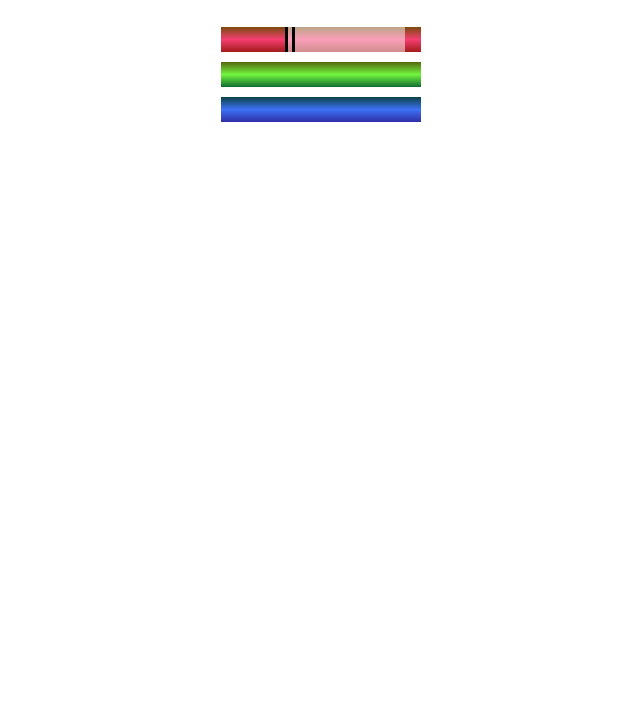
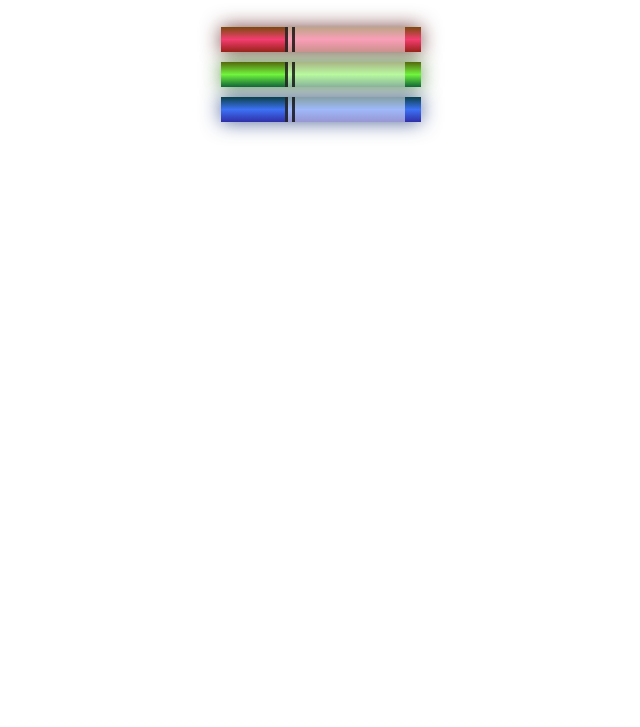
Before and after one commit to hoplit11/Responsive-Web-Design, a plain HTML site: page 3_CSS_Color Markers/index.html in a window 1280 px wide. Shown: the part 73-800 px from the top of the page, without its empty margins (319-959 px from the left). Drawn offline with Linux system fonts and the light colour scheme.

Commit message:
CSS Color Markers_Finish

```diff
--- a/3_CSS_Color Markers/index.html
+++ b/3_CSS_Color Markers/index.html
@@ -14,8 +14,14 @@
             <div class="cap"></div>
             <div class="sleeve"></div>
         </div>
-        <div class="marker green"></div>
-        <div class="marker blue"></div>
+        <div class="marker green">
+            <div class="cap"></div>
+            <div class="sleeve"></div>
+        </div>
+        <div class="marker blue">
+            <div class="cap"></div>
+            <div class="sleeve"></div>
+        </div>
 
     </div>
 
--- a/3_CSS_Color Markers/styles.css
+++ b/3_CSS_Color Markers/styles.css
@@ -17,21 +17,23 @@ h1 {
 
 .red {
     background: linear-gradient( rgb(122,74,14) , rgb(245,62,113) , rgb(162,27,27) );
+    box-shadow: 0 0 20px 0 rgba(83, 14, 14, 0.8); /* Replace the named color with the rgba function. Use the values 83 for red, 14 for green, 14 for blue and 0.8 for the alpha channel.*/
 }
 
 .green {
     background: linear-gradient(#55680D, #71F53E, #116C31) ;
+    box-shadow: 0 0 20px 0 #3B7E20CC ;  /*For the green marker's box-shadow property, replace the named color with a hex color code. Use the values 3B for red, 7E for green, 20 for blue, and CC for the alpha channel.*/
 }
 
 .blue {
     background: linear-gradient( hsl(186, 76%, 16%), hsl(223, 90%, 60%), hsl(240, 56%,42%));
+    box-shadow: 0 0 20px 0 hsla(223, 59%, 31%, 0.8) ; /*Finally, for the blue marker's box-shadow property, replace the named color with the hsla function. Use the values 223 for hue, 59% for saturation, 31% for lightness, and 0.8 for the alpha channel.*/
 }
-
-.sleeve {
+    .sleeve {
     width: 110px;
     height: 25px;
     background-color: rgba(255, 255, 255, 50%);
-    border-left: 10px double black; /*The border-left shorthand property lets you to set the left border's width, style, and color at the same time.*/
+    border-left: 10px double rgba(0, 0, 0, 75%); /*use an alpha channel to lower the opacity of the black border.For the border-left shorthand property, use the rgba function to set the color value to pure black with 75% opacity.*/
 
 }
 
```
